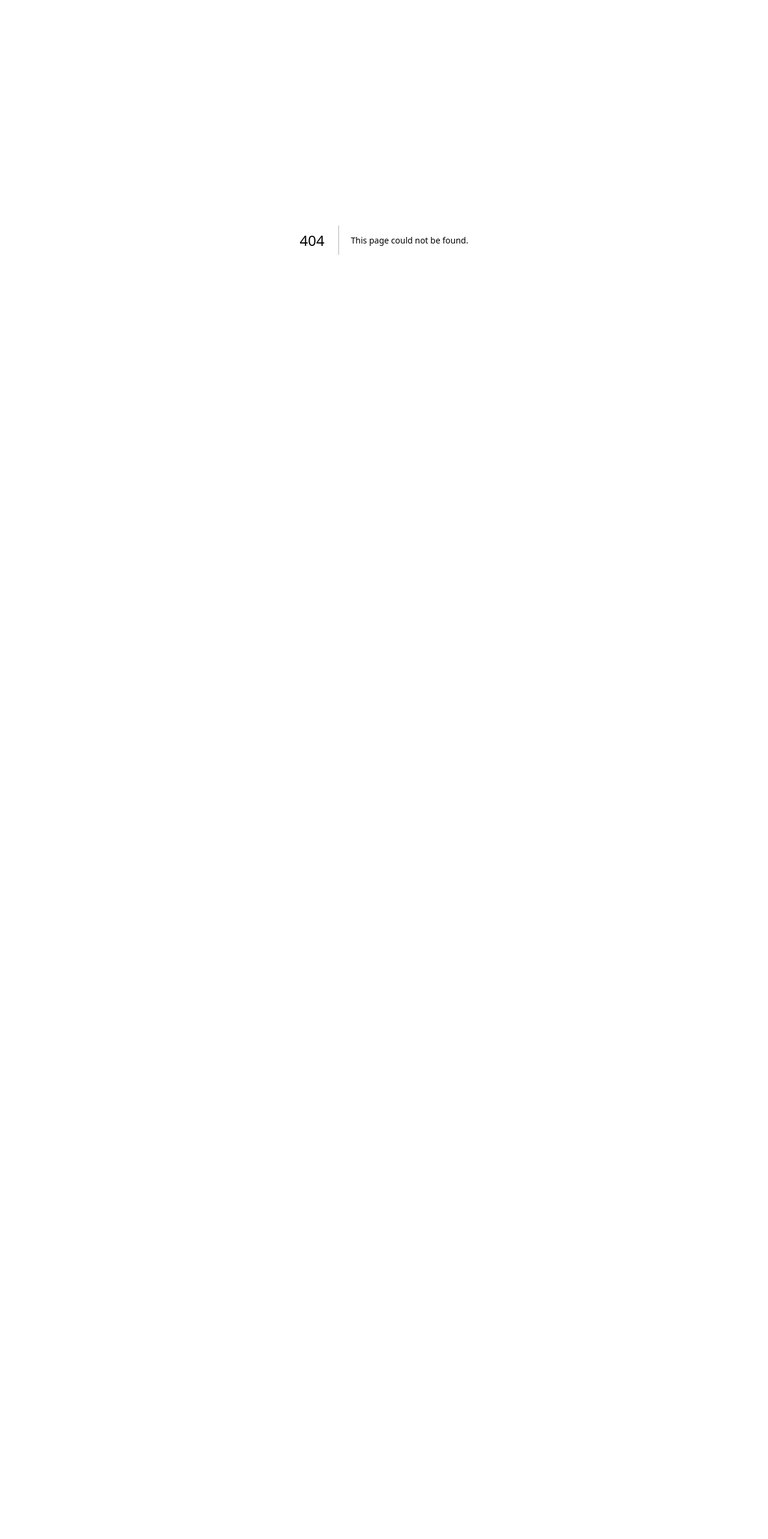
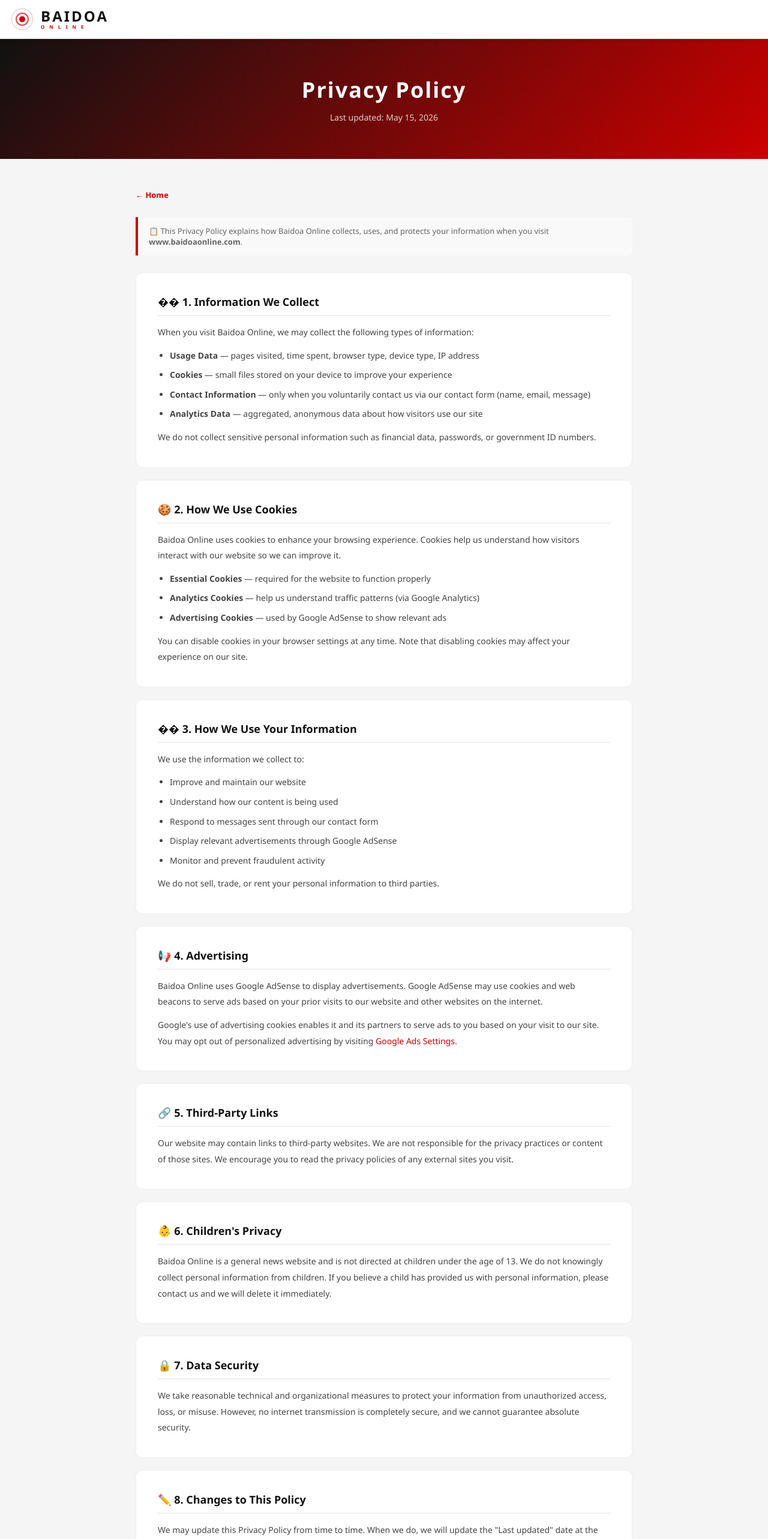
Before and after one commit to baidoaonline/baidoaonline-web, a Next.js app: page /privacy in a window 1280 px wide. Before the commit this address had no page. Shown: the top 2566 px of the page at 60% size. Before the commit the page ends 800 px from the top, so only its background shows below. Built offline with nearby package versions, Linux system fonts and the light colour scheme.

Commit message:
add Privacy Policy to footer

```diff
--- a/app/HomeClient.tsx
+++ b/app/HomeClient.tsx
@@ -481,6 +481,7 @@
                 { label: "Af-Maay", href: "/category/af-maay" },
                 { label: "Opinion", href: "/category/opinion" },
                 { label: "About Us", href: "/about" },
+                { label: "Privacy Policy", href: "/privacy" },
                 { label: "Contact", href: "/contact" },
               ]},
             ].map(col => (
--- /dev/null
+++ b/app/privacy/page.tsx
@@ -0,0 +1,138 @@
+export default function PrivacyPage() {
+  return (
+    <>
+      <style>{`
+        * { margin: 0; padding: 0; box-sizing: border-box; }
+        body { font-family: 'Segoe UI', Arial, sans-serif; background: #f5f5f5; color: #111; }
+        a { text-decoration: none; color: inherit; }
+        .navbar { background: #fff; border-bottom: 1px solid #e0e0e0; box-shadow: 0 2px 8px rgba(0,0,0,0.06); position: sticky; top: 0; z-index: 100; }
+        .navbar-inner { max-width: 1280px; margin: 0 auto; padding: 0 16px; display: flex; align-items: center; height: 64px; }
+        .logo-icon { position: relative; width: 42px; height: 42px; display: flex; align-items: center; justify-content: center; flex-shrink: 0; }
+        .logo-dot { width: 10px; height: 10px; border-radius: 50%; background: #cc0000; position: absolute; }
+        .logo-ring1 { width: 22px; height: 22px; border-radius: 50%; border: 2px solid #cc0000; opacity: 0.7; position: absolute; }
+        .logo-ring2 { width: 36px; height: 36px; border-radius: 50%; border: 1.5px solid #cc0000; opacity: 0.3; position: absolute; }
+        .logo-text-main { color: #111; font-size: 24px; font-weight: 900; letter-spacing: 3px; line-height: 1; }
+        .logo-text-sub { color: #cc0000; font-size: 8px; font-weight: 700; letter-spacing: 8px; }
+        .hero { background: linear-gradient(135deg, #111 0%, #cc0000 100%); padding: 60px 16px; text-align: center; }
+        .hero h1 { color: #fff; font-size: 36px; font-weight: 900; letter-spacing: 2px; margin-bottom: 12px; }
+        .hero p { color: rgba(255,255,255,0.8); font-size: 14px; }
+        .page-wrap { max-width: 860px; margin: 48px auto; padding: 0 16px; }
+        .back-link { color: #cc0000; font-size: 13px; font-weight: 700; display: inline-flex; align-items: center; gap: 6px; margin-bottom: 28px; }
+        .section { background: #fff; border-radius: 12px; padding: 36px; margin-bottom: 20px; border: 1px solid #eee; }
+        .section h2 { font-size: 18px; font-weight: 900; color: #111; margin-bottom: 14px; padding-bottom: 10px; border-bottom: 2px solid #f0f0f0; display: flex; align-items: center; gap: 10px; }
+        .section p { font-size: 14px; line-height: 1.9; color: #444; margin-bottom: 12px; }
+        .section p:last-child { margin-bottom: 0; }
+        .section ul { margin: 10px 0 12px 20px; }
+        .section ul li { font-size: 14px; line-height: 1.9; color: #444; margin-bottom: 6px; }
+        .updated { background: #f9f9f9; border-left: 4px solid #cc0000; padding: 14px 18px; border-radius: 0 8px 8px 0; margin-bottom: 28px; font-size: 13px; color: #666; }
+        .footer { background: #111; padding: 28px 16px; margin-top: 48px; text-align: center; }
+        .footer p { color: #555; font-size: 12px; }
+      `}</style>
+
+      <nav className="navbar">
+        <div className="navbar-inner">
+          <a href="/" style={{ display: 'flex', alignItems: 'center', gap: '10px' }}>
+            <div className="logo-icon">
+              <div className="logo-dot"></div>
+              <div className="logo-ring1"></div>
+              <div className="logo-ring2"></div>
+            </div>
+            <div>
+              <div className="logo-text-main">BAIDOA</div>
+              <div className="logo-text-sub">ONLINE</div>
+            </div>
+          </a>
+        </div>
+      </nav>
+
+      <div className="hero">
+        <h1>Privacy Policy</h1>
+        <p>Last updated: May 15, 2026</p>
+      </div>
+
+      <div className="page-wrap">
+        <a href="/" className="back-link">← Home</a>
+
+        <div className="updated">
+          📋 This Privacy Policy explains how Baidoa Online collects, uses, and protects your information when you visit <strong>www.baidoaonline.com</strong>.
+        </div>
+
+        <div className="section">
+          <h2>�� 1. Information We Collect</h2>
+          <p>When you visit Baidoa Online, we may collect the following types of information:</p>
+          <ul>
+            <li><strong>Usage Data</strong> — pages visited, time spent, browser type, device type, IP address</li>
+            <li><strong>Cookies</strong> — small files stored on your device to improve your experience</li>
+            <li><strong>Contact Information</strong> — only when you voluntarily contact us via our contact form (name, email, message)</li>
+            <li><strong>Analytics Data</strong> — aggregated, anonymous data about how visitors use our site</li>
+          </ul>
+          <p>We do not collect sensitive personal information such as financial data, passwords, or government ID numbers.</p>
+        </div>
+
+        <div className="section">
+          <h2>🍪 2. How We Use Cookies</h2>
+          <p>Baidoa Online uses cookies to enhance your browsing experience. Cookies help us understand how visitors interact with our website so we can improve it.</p>
+          <ul>
+            <li><strong>Essential Cookies</strong> — required for the website to function properly</li>
+            <li><strong>Analytics Cookies</strong> — help us understand traffic patterns (via Google Analytics)</li>
+            <li><strong>Advertising Cookies</strong> — used by Google AdSense to show relevant ads</li>
+          </ul>
+          <p>You can disable cookies in your browser settings at any time. Note that disabling cookies may affect your experience on our site.</p>
+        </div>
+
+        <div className="section">
+          <h2>�� 3. How We Use Your Information</h2>
+          <p>We use the information we collect to:</p>
+          <ul>
+            <li>Improve and maintain our website</li>
+            <li>Understand how our content is being used</li>
+            <li>Respond to messages sent through our contact form</li>
+            <li>Display relevant advertisements through Google AdSense</li>
+            <li>Monitor and prevent fraudulent activity</li>
+          </ul>
+          <p>We do not sell, trade, or rent your personal information to third parties.</p>
+        </div>
+
+        <div className="section">
+          <h2>📢 4. Advertising</h2>
+          <p>Baidoa Online uses Google AdSense to display advertisements. Google AdSense may use cookies and web beacons to serve ads based on your prior visits to our website and other websites on the internet.</p>
+          <p>Google's use of advertising cookies enables it and its partners to serve ads to you based on your visit to our site. You may opt out of personalized advertising by visiting <a href="https://www.google.com/settings/ads" style={{color:'#cc0000'}}>Google Ads Settings</a>.</p>
+        </div>
+
+        <div className="section">
+          <h2>🔗 5. Third-Party Links</h2>
+          <p>Our website may contain links to third-party websites. We are not responsible for the privacy practices or content of those sites. We encourage you to read the privacy policies of any external sites you visit.</p>
+        </div>
+
+        <div className="section">
+          <h2>👶 6. Children's Privacy</h2>
+          <p>Baidoa Online is a general news website and is not directed at children under the age of 13. We do not knowingly collect personal information from children. If you believe a child has provided us with personal information, please contact us and we will delete it immediately.</p>
+        </div>
+
+        <div className="section">
+          <h2>🔒 7. Data Security</h2>
+          <p>We take reasonable technical and organizational measures to protect your information from unauthorized access, loss, or misuse. However, no internet transmission is completely secure, and we cannot guarantee absolute security.</p>
+        </div>
+
+        <div className="section">
+          <h2>✏️ 8. Changes to This Policy</h2>
+          <p>We may update this Privacy Policy from time to time. When we do, we will update the "Last updated" date at the top of this page. We encourage you to review this policy periodically.</p>
+        </div>
+
+        <div className="section">
+          <h2>📧 9. Contact Us</h2>
+          <p>If you have any questions about this Privacy Policy, please contact us:</p>
+          <ul>
+            <li><strong>Email:</strong> info@baidoaonline.com</li>
+            <li><strong>Website:</strong> www.baidoaonline.com/contact</li>
+            <li><strong>Location:</strong> Baidoa, South West State, Somalia</li>
+          </ul>
+        </div>
+      </div>
+
+      <footer className="footer">
+        <p>© 2026 Baidoa Online · info@baidoaonline.com · Baidoa, South West State, Somalia</p>
+      </footer>
+    </>
+  )
+}
```
